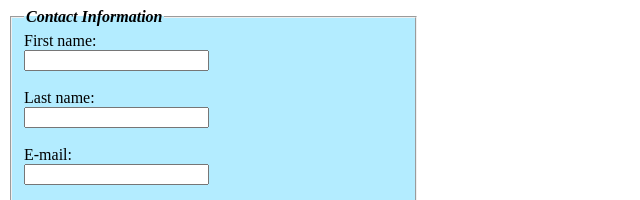
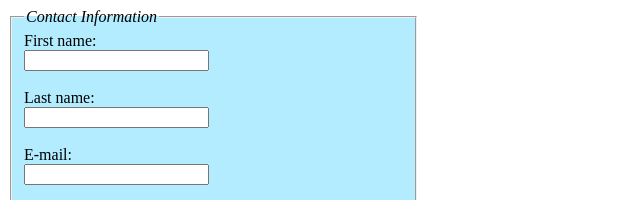
Before and after one commit to LinxZ2k/form-exercies, a plain HTML site: page index.html in a window 1280 px wide. Shown: the top 200 px of the page, 0-640 px from the left. Drawn offline with Linux system fonts and the light colour scheme.

Commit message:
Update index.html

```diff
--- a/index.html
+++ b/index.html
@@ -8,7 +8,7 @@
 <body>
 	<form>
 		<fieldset style="width: 30%; background-color: #b3ecff;">
-			<legend><b><i>Contact Information</i></b></legend>
+			<legend><i>Contact Information</i></legend>
 			<label for="FN">First name:</label>
 			<br>
 			<input type="text" name="fn" id="FN">
```
